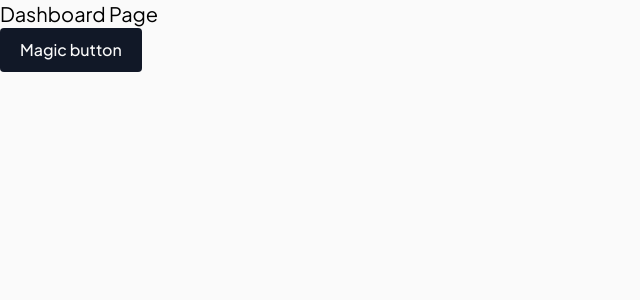
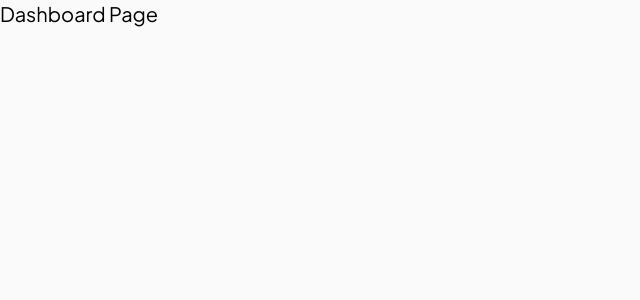
Before and after one commit to jackavryashnik/crm, a Next.js app: page /dashboard in a window 1280 px wide. Shown: the top 300 px of the page, without its empty margins (0-640 px from the left). Built offline with nearby package versions, Linux system fonts and the light colour scheme.

Commit message:
removed magic btn

```diff
--- a/src/app/(admin)/dashboard/page.tsx
+++ b/src/app/(admin)/dashboard/page.tsx
@@ -1,11 +1,9 @@
-import MagicBtn from '@/app/components/MagicBtn';
 import React from 'react';
 
 export default function Page() {
   return (
     <main>
       <h1 className="text-xl">Dashboard Page</h1>
-      <MagicBtn />
     </main>
   );
 }
--- a/src/app/page.tsx
+++ b/src/app/page.tsx
@@ -1,12 +1,10 @@
 import AddCompanyBtn from './components/AddCompanyBtn';
-import MagicButton from './components/MagicBtn';
 
 export default function Home() {
   return (
     <main>
       <h1 className="text-xl">Home page</h1>
       <AddCompanyBtn />
-      <MagicButton/>
     </main>
   );
 }
```
